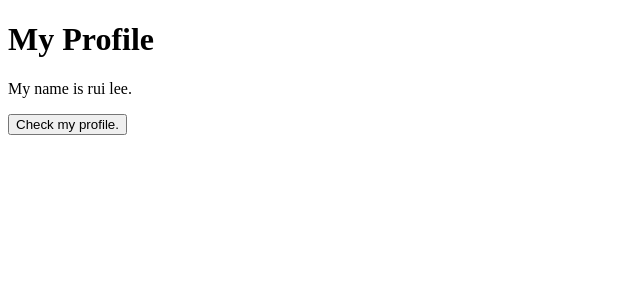
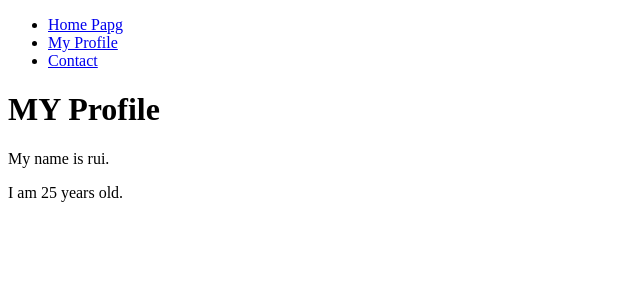
Before and after one commit to p111553/react, a React (Create React App) app: page / in a window 1280 px wide. Shown: the top 300 px of the page, without its empty margins (0-640 px from the left). Built offline with nearby package versions, Linux system fonts and the light colour scheme.

Commit message:
react page

```diff
--- a/src/App.js
+++ b/src/App.js
@@ -1,5 +1,13 @@
-function App() {
-  return <div className="App"></div>;
-}
+import React from "react";
+
+const App = () => {
+  return (
+    <div>
+      <h1>MY Profile</h1>
+      <p>My name is rui.</p>
+      <p>I am 25 years old.</p>
+    </div>
+  );
+};
 
 export default App;
--- a/src/Nav.js
+++ b/src/Nav.js
@@ -0,0 +1,21 @@
+import React from "react";
+
+const Nav = () => {
+  return (
+    <nav>
+      <ul>
+        <li>
+          <a href="#">Home Papg</a>
+        </li>
+        <li>
+          <a href="#">My Profile</a>
+        </li>
+        <li>
+          <a href="#">Contact</a>
+        </li>
+      </ul>
+    </nav>
+  );
+};
+
+export default Nav;
--- a/src/index.js
+++ b/src/index.js
@@ -1,26 +1,12 @@
-// const React = require("react");
-// const ReactDOM = require("react-dom");
-
-// es6
 import React from "react";
 import ReactDOM from "react-dom";
-// function App() {
-//   return React.createElement("div", null, [
-//     React.createElement("h1", { style: { color: "red" } }, "My Profile"),
-//     React.createElement("p", null, "My name is rui lee."),
-//     React.createElement("button", null, "Check my profile."),
-//   ]);
-// }
+import App from "./App";
+import Nav from "./Nav";
 
-// jsx
-function App() {
-  return (
-    <div>
-      <h1>My Profile</h1>
-      <p>My name is rui lee.</p>
-      <button>Check my profile.</button>
-    </div>
-  );
-}
-
-ReactDOM.render(App(), document.querySelector("#root"));
+ReactDOM.render(
+  <React.StrictMode>
+    <Nav />
+    <App />
+  </React.StrictMode>,
+  document.querySelector("#root")
+);
```
